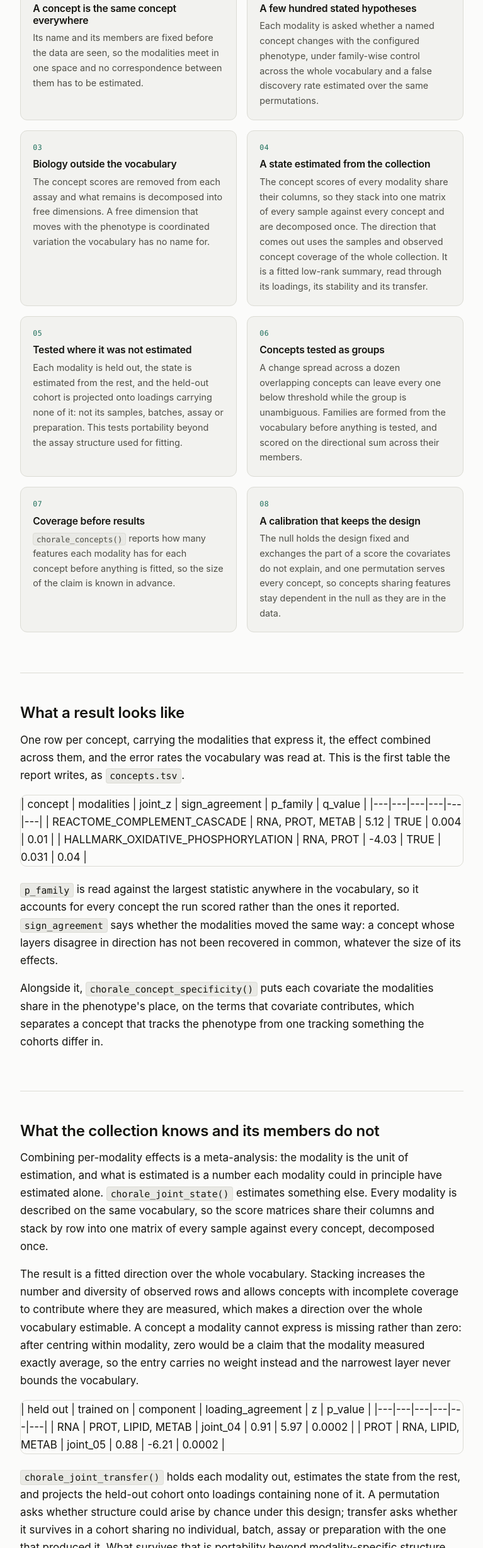
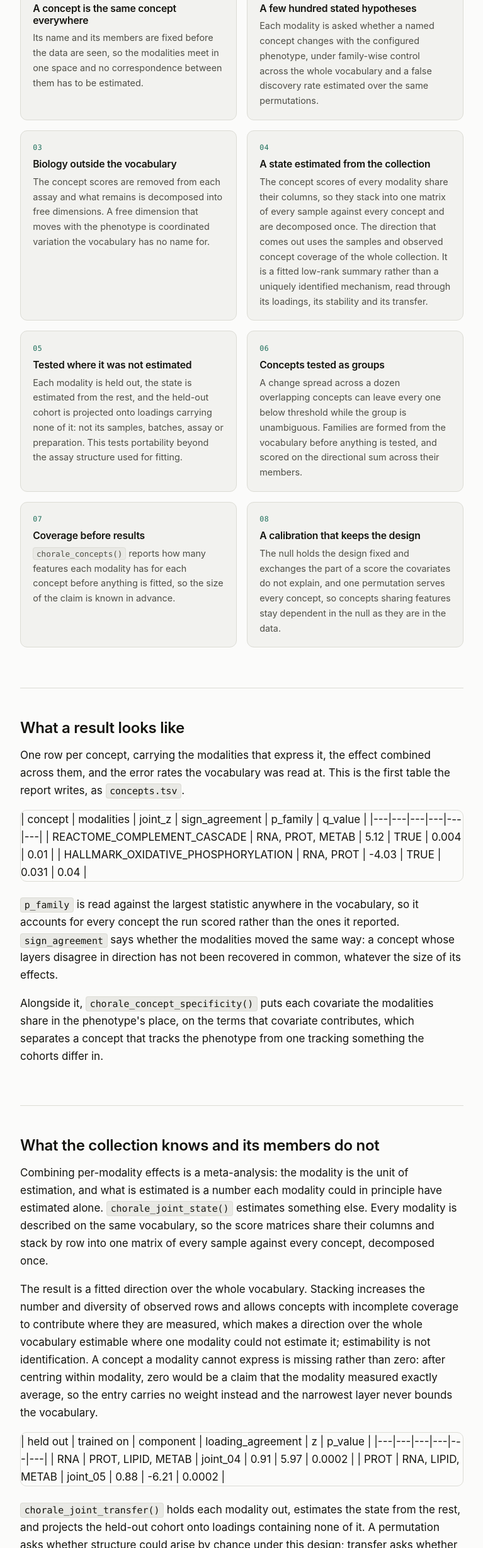
Before and after one commit to lescailab/chorale, an Astro site in the folder site/: page / in a window 1280 px wide. Shown: the part 1589-4047 px from the top of the page at 63% size, without its empty margins (8-775 px from the left). Built offline with nearby package versions, Linux system fonts and the light colour scheme; Astro itself is replaced by a stand-in of ours.

Commit message:
Build the gate matrix with the encoder, and name what a check did not cover
chorale_analysis_matrix() applies the transform, centres and scales by feature,
and substitutes the standardised mean for anything not finite. chorale_encode()
and chorale_gates() both read an assay through it, so the two cannot differ in
the transform, the centring, or the handling of a missing value. Substitution
follows standardisation, so a feature's mean and spread come from the values
that were measured.

chorale_gates() takes the collection's names for an unnamed designs list of the
right length, and refuses one naming different modalities.

chorale_check_disjoint() warns where a modality carries no sample_id and
returns those modalities as the unchecked attribute, so an empty result is not
read as a verdict on them.

The vignettes and the landing page separate estimability from identification:
stacking makes a direction estimable where one modality could not estimate it,
and stability, loadings, phenotype evidence and transfer support the
interpretation of a fitted direction without establishing that it is unique.

Tests cover a partly and a wholly missing feature against the encoder's matrix,
a designs list naming different modalities, an unnamed list of the wrong
length, and a modality carrying no identifier.

```diff
--- a/site/src/pages/index.astro
+++ b/site/src/pages/index.astro
@@ -157,7 +157,8 @@ const base = import.meta.env.BASE_URL.replace(/\/$/, '');
       <p>The concept scores of every modality share their columns, so they stack into one matrix of
          every sample against every concept and are decomposed once. The direction that comes out
          uses the samples and observed concept coverage of the whole collection. It is a fitted
-         low-rank summary, read through its loadings, its stability and its transfer.</p>
+         low-rank summary rather than a uniquely identified mechanism, read through its loadings,
+         its stability and its transfer.</p>
     </div>
     <div class="card">
       <span class="num">05</span>
@@ -231,7 +232,8 @@ const base = import.meta.env.BASE_URL.replace(/\/$/, '');
   <p>
     The result is a fitted direction over the whole vocabulary. Stacking increases the number and
     diversity of observed rows and allows concepts with incomplete coverage to contribute where
-    they are measured, which makes a direction over the whole vocabulary estimable. A concept a
+    they are measured, which makes a direction over the whole vocabulary estimable where one
+    modality could not estimate it; estimability is not identification. A concept a
     modality cannot express is missing rather than zero: after centring
     within modality, zero would be a claim that the modality measured exactly average, so the entry
     carries no weight instead and the narrowest layer never bounds the vocabulary.
```
Also changed, not shown: 10 other files.
